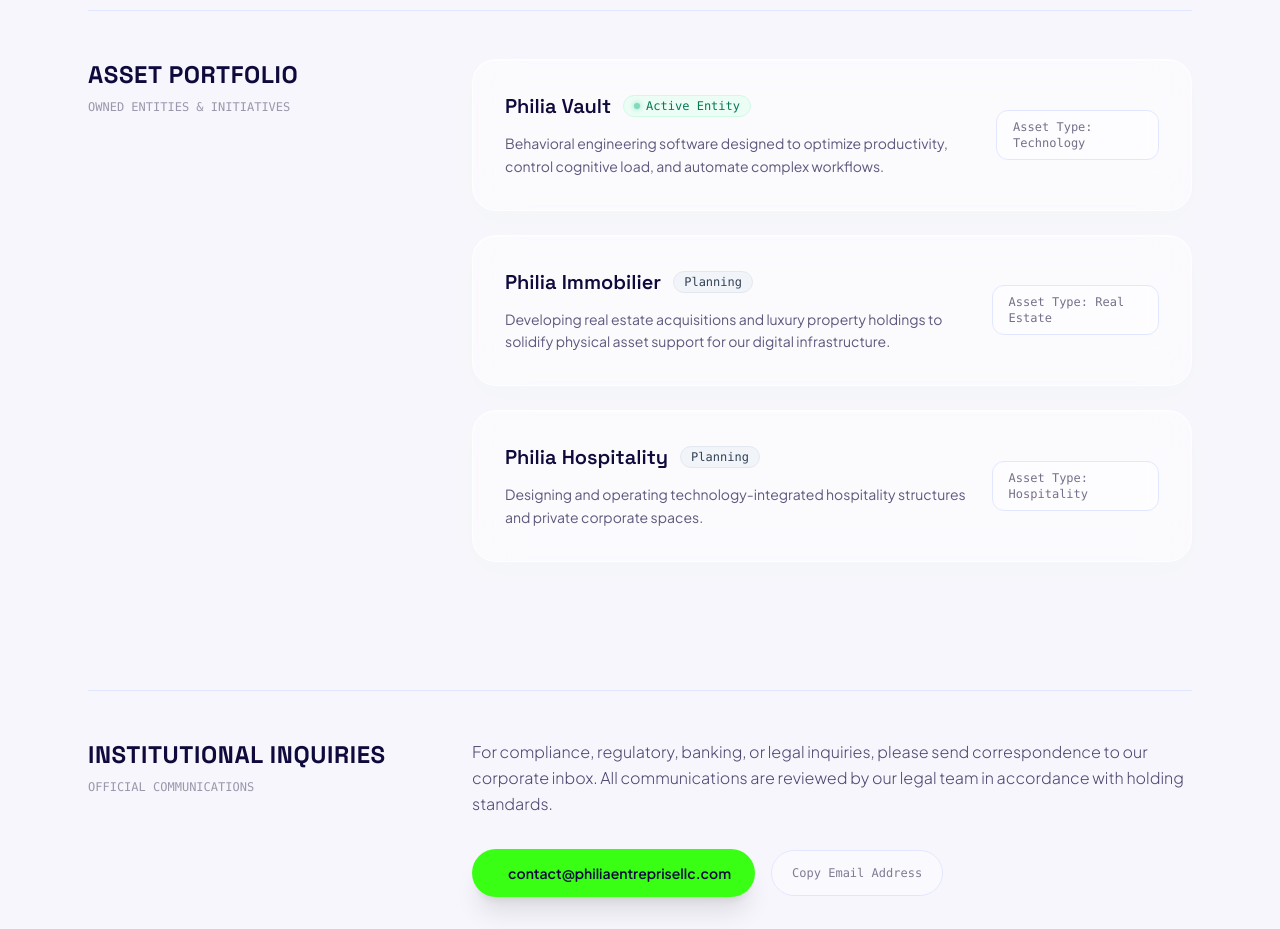
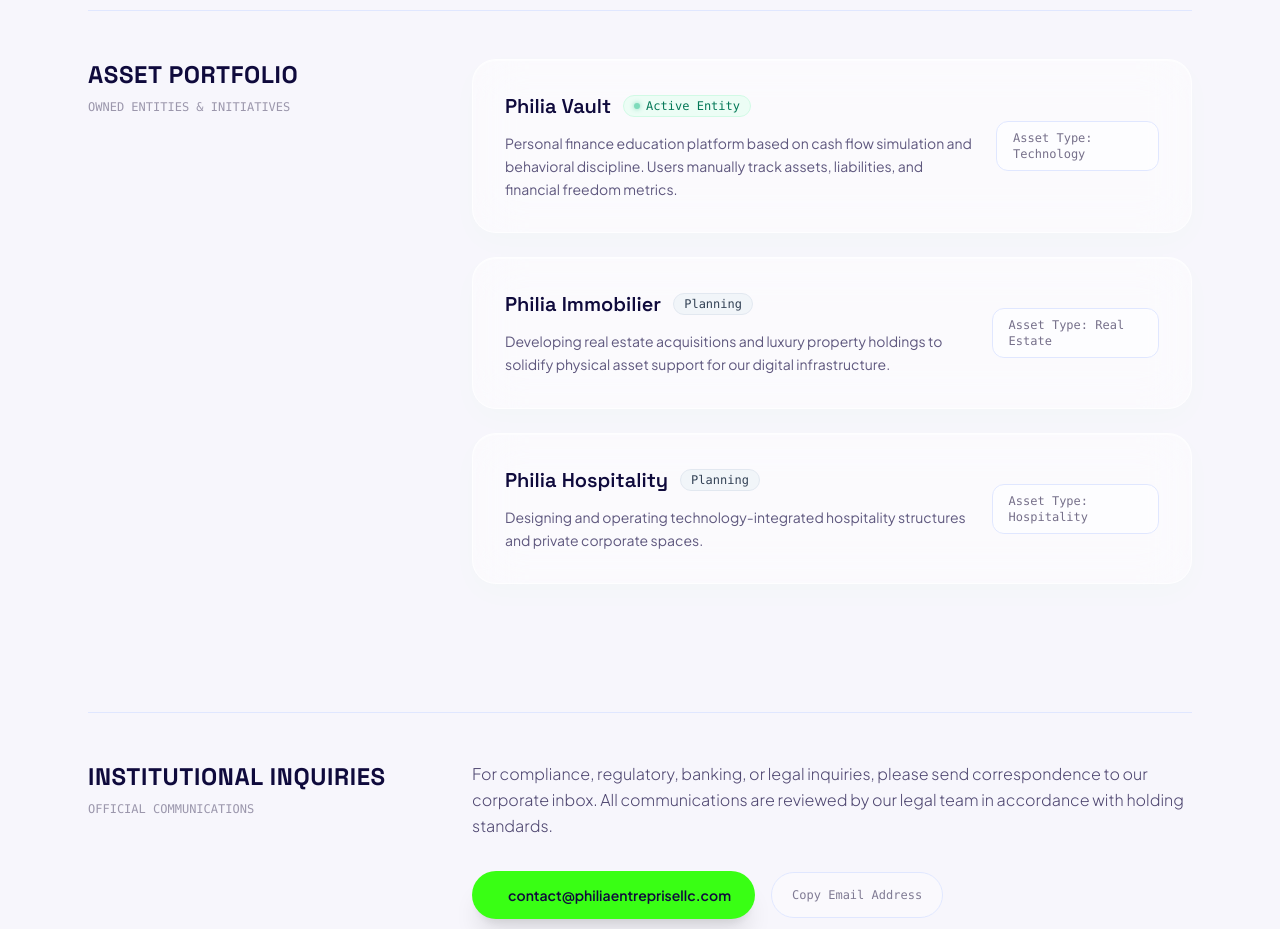
Before and after one commit to steevej1000-code/philia-entreprise-llc, a plain HTML site: page index.html in a window 1280 px wide. Shown: the part 1360-2289 px from the top of the page. Drawn offline with nearby package versions, Linux system fonts and the light colour scheme.

Commit message:
Update Philia Vault description

```diff
--- a/index.html
+++ b/index.html
@@ -303,7 +303,7 @@
                                 </span>
                             </div>
                             <p class="text-sm text-[#4e4670]/90 max-w-xl leading-relaxed">
-                                Behavioral engineering software designed to optimize productivity, control cognitive load, and automate complex workflows.
+                                Personal finance education platform based on cash flow simulation and behavioral discipline. Users manually track assets, liabilities, and financial freedom metrics.
                             </p>
                         </div>
                         <div class="text-xs font-mono text-[#2d244c]/65 border border-indigo-100 px-4 py-2 rounded-xl bg-white/60 self-start md:self-auto">
```
